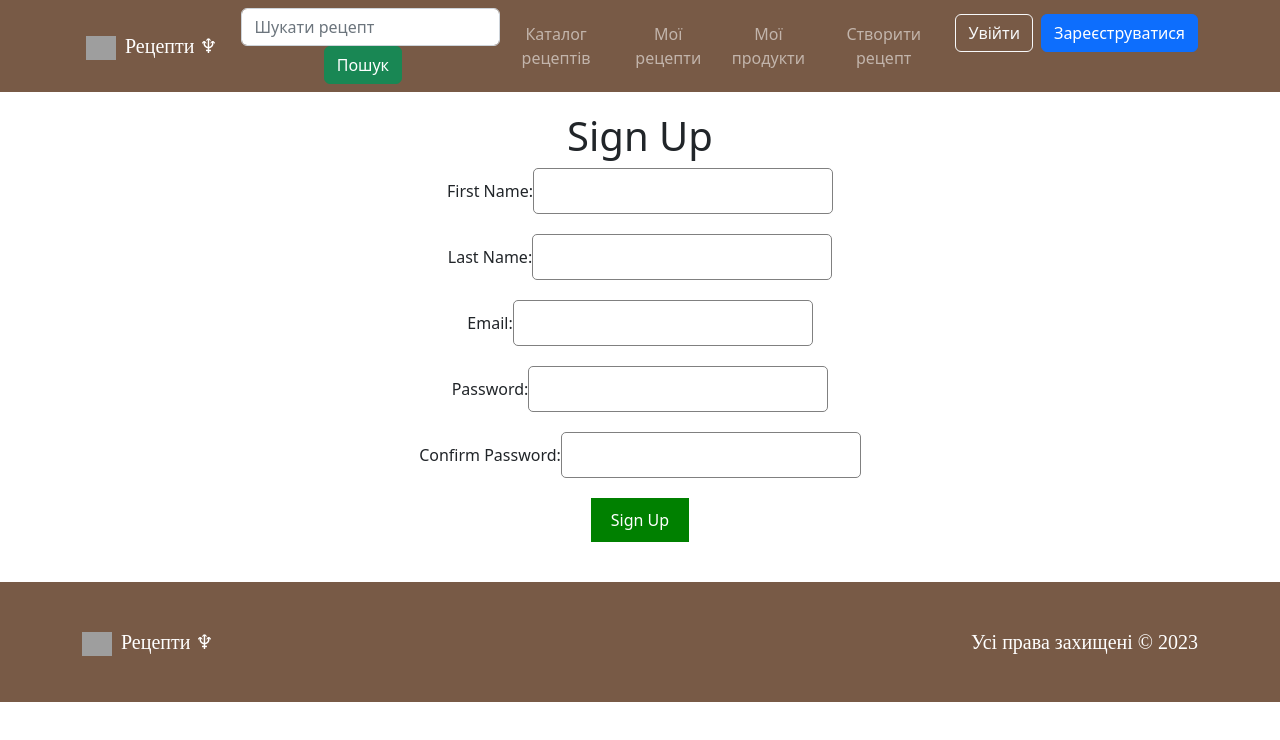
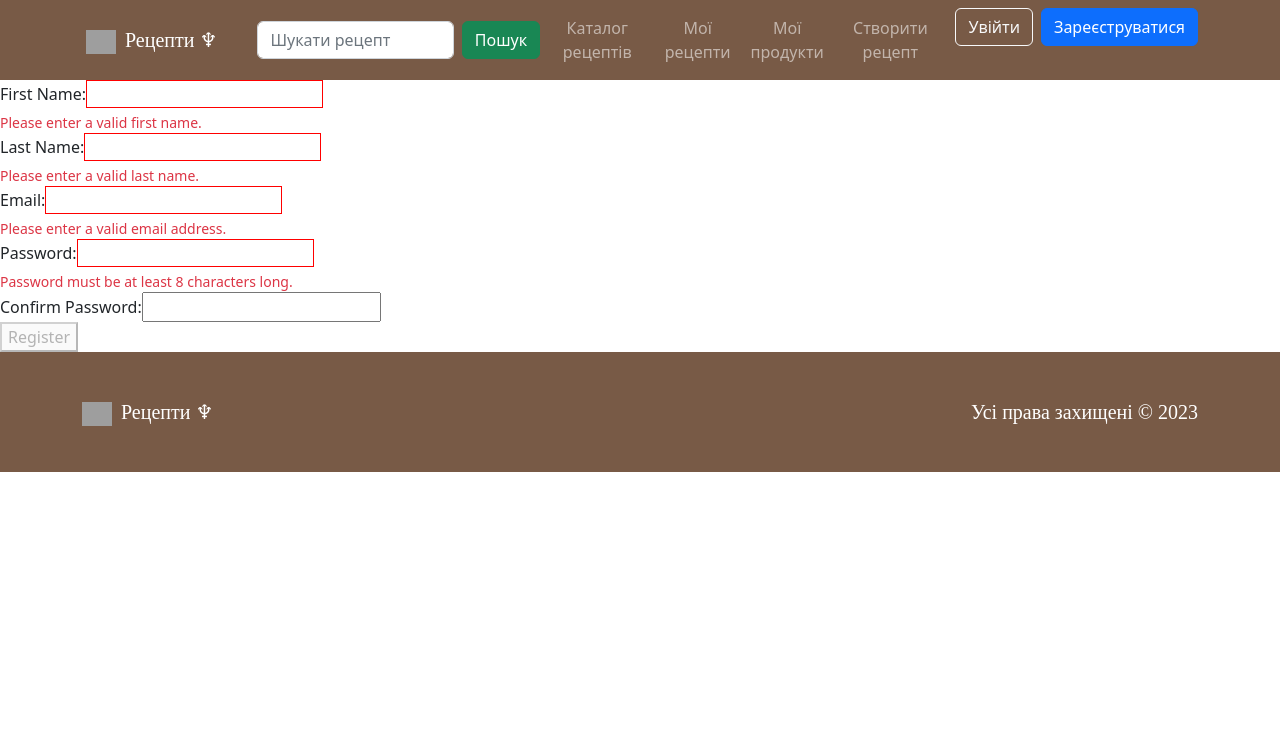
Before and after one commit to Milush47/INT20H_Recipes, a Vue app in the folder view/: page /auth/register in a window 1280 px wide. Shown: the top 740 px of the page. Built offline with nearby package versions, Linux system fonts and the light colour scheme; grey boxes are pictures that could not be loaded; a web font is replaced by a local one.

Commit message:
EDITED: -login page, register page and user service

```diff
--- a/view/src/components/LoginPage.vue
+++ b/view/src/components/LoginPage.vue
@@ -1,78 +1,85 @@
 <template>
-  <section class="login">
-    <div class="container">
-      <h1 class="title">Вхід</h1>
-      <form @submit.prevent="register" method="post">
-        <div class="form-group">
-          <label for="email">Електронна пошта</label>
+  <form @submit.prevent="submit">
+    <div>
+      <label for="email">Email:</label>
       <input
-            type="text"
-            class="form-control"
+        type="email"
         id="email"
-            placeholder="Введіть електронну пошту"
+        v-model="email"
+        :class="{ 'is-invalid': !isValidEmail }"
         required
-            v-model="email"
       />
-          <span oninput="validateEmail(email)" v-if="msg.email">{{ msg.email }}</span>
+      <div class="invalid-feedback" v-if="!isValidEmail">
+        Please enter a valid email address.
       </div>
-        <div class="form-group">
-          <label for="password">Пароль</label>
+    </div>
+    <div>
+      <label for="password">Password:</label>
       <input
         type="password"
-            class="form-control"
         id="password"
-            placeholder="Пароль"
+        v-model="password"
+        :class="{ 'is-invalid': !isValidPassword }"
         required
-            v-model="password"
       />
-          <span oninput="validatePassword(password)" v-if="msg.password">{{ msg.password }}</span>
+      <div class="invalid-feedback" v-if="!isValidPassword">
+        Password must be at least 8 characters long.
       </div>
-        <button type="submit" class="btn btn-primary">Увійти</button>
+    </div>
+    <button type="submit" :disabled="!isValidEmail || !isValidPassword">
+      Login
+    </button>
   </form>
-    </div>
-  </section>
 </template>
 
 <script>
 export default {
-  name: "LoginPage",
   data() {
     return {
       email: "",
       password: "",
-      msg: [],
     };
   },
-  methods: {
-    validateEmail(value) {
-      const regex = /^\w+([\.-]?\w+)*@\w+([\.-]?\w+)*(\.\w{2,3})+$/;
-
-      if (regex.test(value)) {
-        this.msg["email"] = "";
-      } else if (!regex.test(value)) {
-        this.msg["email"] = "Неправильна поштова скринька";
-      }
+  computed: {
+    isValidEmail() {
+      const emailRegex = /^\S+@\S+\.\S+$/;
+      return emailRegex.test(this.email);
     },
-    validatePassword(value) {
-      if (value.length >= 8) {
-        this.msg["password"] = "";
-      } else {
-        this.msg["password"] = "Пароль повинен бути не менше 8 символів";
-      }
+    isValidPassword() {
+      return this.password.length >= 8;
     },
   },
-  watch: {
-    email(value) {
-      this.email = value;
-      this.validateEmail();
+  methods: {
+    submit() {
+      const reigsterRequest = {
+        email: this.email,
+        password: this.password,
+      };
+      fetch("http://localhost:8080/auth/authenicate", {
+        method: "POST",
+        headers: {
+          "Content-Type": "application/json",
         },
-    password(value) {
-      this.password = value;
-      this.validatePassword();
+        body: JSON.stringify(reigsterRequest),
+      })
+        .then((response) => {
+          if (response.ok) {
+          } else {
+          }
+        })
+        .catch((error) => {
+        });
     },
   },
-
 };
 </script>
 
-<style scoped></style>
+<style>
+.is-invalid {
+  border-color: red;
+}
+.invalid-feedback {
+  color: red;
+  font-size: 14px;
+}
+</style>
--- a/view/src/components/RegisterPage.vue
+++ b/view/src/components/RegisterPage.vue
@@ -1,162 +1,91 @@
 <template>
-  <div class="registration-container">
-    <h1>Sign Up</h1>
-    <form @submit.prevent="register" method="post">
-      <div class="form-group">
-        <label for="firstName">First Name:</label>
-        <input type="text" id="firstName" v-model="registerRequest.firstname" />
-        <p oninput="validateFirstName()" v-if="errors.firstname" class="error">{{ errors.firstname }}</p>
+  <form @submit.prevent="submit">
+    <div>
+      <label for="first-name">First Name:</label>
+      <input
+        type="text"
+        id="first-name"
+        v-model="firstname"
+        :class="{ 'is-invalid': !isValidFirstName }"
+        required
+      />
+      <div class="invalid-feedback" v-if="!isValidFirstName">
+        Please enter a valid first name.
       </div>
-      <div class="form-group">
-        <label for="lastName">Last Name:</label>
-        <input type="text" id="lastName" v-model="registerRequest.lastname" />
-        <p oninput="validateLastName()" v-if="errors.lastname" class="error">{{ errors.lastname }}</p>
     </div>
-      <div class="form-group">
+    <div>
+      <label for="last-name">Last Name:</label>
+      <input
+        type="text"
+        id="last-name"
+        v-model="lastname"
+        :class="{ 'is-invalid': !isValidLastName }"
+        required
+      />
+      <div class="invalid-feedback" v-if="!isValidLastName">
+        Please enter a valid last name.
+      </div>
+    </div>
+    <div>
       <label for="email">Email:</label>
-        <input type="email" id="email" v-model="registerRequest.email" />
-        <p v-if="errors.email" class="error">{{ errors.email }}</p>
-        <p oninput="validateEmailForm()" v-if="emailInUse" class="error-message">Email is already in use.</p>
+      <input
+        type="email"
+        id="email"
+        v-model="email"
+        :class="{ 'is-invalid': !isValidEmail }"
+        required
+      />
+      <div class="invalid-feedback" v-if="!isValidEmail">
+        Please enter a valid email address.
       </div>
-      <div class="form-group">
+    </div>
+    <div>
       <label for="password">Password:</label>
-        <input type="password" id="password" v-model="registerRequest.password" />
-        <p oninput="validatePassword()" v-if="errors.password" class="error">{{ errors.password }}</p>
-      </div>
-      <div class="form-group">
-        <label for="passwordConfirmation">Confirm Password:</label>
       <input
         type="password"
-          id="passwordConfirmation"
-          v-model="registerRequest.confirmedPassword"
+        id="password"
+        v-model="password"
+        :class="{ 'is-invalid': !isValidPassword }"
+        required
       />
-        <p oninput="validatePasswordConfirm()" v-if="errors.confirmedPassword" class="error">
-          {{ errors.passwordConfirmation }}
-        </p>
+      <div class="invalid-feedback" v-if="!isValidPassword">
+        Password must be at least 8 characters long.
       </div>
-      <div class="form-group">
-        <button type="submit" @onclick="register">Sign Up</button>
     </div>
+    <div>
+      <label for="confirm-password">Confirm Password:</label>
+      <input
+        type="password"
+        id="confirm-password"
+        v-model="confirmedPassword"
+        :class="{ 'is-invalid': !isValidConfirmPassword }"
+        required
+      />
+      <div class="invalid-feedback" v-if="!isValidConfirmPassword">
+        Passwords do not match.
+      </div>
+    </div>
+    <button
+      type="submit"
+      :disabled="
+        !isValidFirstName ||
+        !isValidLastName ||
+        !isValidEmail ||
+        !isValidPassword ||
+        !isValidConfirmPassword
+      "
+    >
+      Register
+    </button>
   </form>
-  </div>
 </template>
 
 <script>
-import axios from "axios";
-import { createUser } from "@/service/userService";
-import RegistrationService from "./service.js";
+import { userService } from "../service/userService.js";
 
 export default {
   data() {
     return {
-      registerRequest: {
-        firstname: "",
-        lastname: "",
-        email: "",
-        password: "",
-        confirmedPassword: "",
-      },
-      emailInUse: false,
-      errors: {
-        firstname: "",
-        lastname: "",
-        email: "",
-        password: "",
-        confirmedPassword: "",
-      },
-    };
-  },
-  methods: {
-    async register() {
-      this.clearErrors();
-
-      // if (!this.firstname) {
-      //   this.errors.firstname = "First name is required";
-      // }
-      // if (!this.lastname) {
-      //   this.errors.lastname = "Last name is required";
-      // }
-      // if (!this.email) {
-      //   this.errors.email = "Email is required";
-      // } else if (!this.validateEmail(this.email)) {
-      //   this.errors.email = "Email is invalid";
-      // }
-      // if (!this.password) {
-      //   this.errors.password = "Password is required";
-      // } else if (this.password.length < 8) {
-      //   this.errors.password = "Password must be at least 8 characters long";
-      // } else if (!this.password.match(/[a-z]/)) {
-      //   this.errors.password = "Password must contain at least one lowercase letter";
-      // } else if (!this.password.match(/[A-Z]/)) {
-      //   this.errors.password = "Password must contain at least one uppercase letter";
-      // } else if (!this.password.match(/[0-9]/)) {
-      //   this.errors.password = "Password must contain at least one number";
-      // } else if (!this.password.match(/[!@#$%^&*]/)) {
-      //   this.errors.password = "Password must contain at least one special character";
-      // }
-      // if (!this.passwordConfirmation) {
-      //   this.errors.passwordConfirmation = "Password confirmation is required";
-      // } else if (this.password !== this.passwordConfirmation) {
-      //   this.errors.passwordConfirmation =
-      //     "Password confirmation does not match";
-      // }
-
-      // const url = "http://localhost:8080/auth/register";
-      // const body = {
-      //   firstname: this.registerRequest.firstname,
-      //   lastname: this.registerRequest.lastname,
-      //   email: this.registerRequest.email,
-      //   password: this.registerRequest.password,
-      //   confirmedPassword: this.registerRequest.confirmedPassword,
-      // };
-
-      try {
-        const response = await RegistrationService.register(
-            this.firstname,
-            this.lastname,
-            this.email,
-            this.password,
-            this.confirmedPassword
-        )
-        // Do something with the successful response, e.g. redirect the user
-      } catch (error) {
-        // Handle the error, e.g. display an error message
-        console.error(error)
-      }
-
-      // RegistrationService.register(this.registerRequest)
-      //   .then((response) => {
-      //     console.log(response);
-      //   })
-      //   .catch((error) => {
-      //     if (error.response.status === 409) {
-      //       this.emailInUse = true;
-      //     }
-      //   });
-
-      // if (!Object.values(this.errors).some((error) => error)) {
-      //   try {
-      //     const registerRequest = await axios.post(url, body);
-      //     await createUser(registerRequest.data);
-      //     this.$router.push("/auth/authenticate");
-      //   } catch (error) {
-      //     console.error(error);
-      //   }
-      // }
-      //this.$router.push("/auth/authenticate");
-
-      // axios.post(url, body)
-      //     .then(response => {
-      //       console.log(response);
-      //     })
-      //     .catch(error => {
-      //       if (error.response.status === 409 ) {
-      //         this.emailInUse = true;
-      //       }
-      //     })
-    },
-    clearErrors() {
-      this.errors = {
       firstname: "",
       lastname: "",
       email: "",
@@ -164,99 +93,53 @@ export default {
       confirmedPassword: "",
     };
   },
-    validateEmail(email) {
-      const regex =
-        /^(([^<>()[\]\\.,;:\s@"]+(\.[^<>()\[\]\\.,;:\s@"]+)*)|(".+"))@((\[[0-9]{1,3}\.[0-9]{1,3}\.[0-9]{1,3}\.[0-9]{1,3}\])|(([a-zA-Z\-0-9]+\.)+[a-zA-Z]{2,}))$/;
-      return regex.test(email);
+  computed: {
+    isValidFirstName() {
+      const nameRegex = /^[a-zA-Z]+([ -][a-zA-Z]+)*$/;
+      return nameRegex.test(this.firstname);
     },
-
-  validateFirstName() {
-    if (!this.firstname) {
-      this.errors.firstname = "First name is required";
-    }
+    isValidLastName() {
+      const nameRegex = /^[a-zA-Z]+([ -][a-zA-Z]+)*$/;
+      return nameRegex.test(this.lastname);
     },
-  validateLastName() {
-    if (!this.lastname) {
-      this.errors.lastname = "Last name is required";
-    }
+    isValidEmail() {
+      const emailRegex = /^[^\s@]+@[^\s@]+\.[^\s@]+$/;
+      return emailRegex.test(this.email);
     },
-  validateEmailForm() {
-    if (!this.email) {
-      this.errors.email = "Email is required";
-    } else if (!this.validateEmail(this.email)) {
-      this.errors.email = "Email is invalid";
-    }
+    isValidPassword() {
+      return this.password.length >= 8;
     },
-  validatePassword() {
-    if (!this.password) {
-      this.errors.password = "Password is required";
-    } else if (this.password.length < 8) {
-      this.errors.password = "Password must be at least 8 characters long";
-    } else if (!this.password.match(/[a-z]/)) {
-      this.errors.password = "Password must contain at least one lowercase letter";
-    } else if (!this.password.match(/[A-Z]/)) {
-      this.errors.password = "Password must contain at least one uppercase letter";
-    } else if (!this.password.match(/[0-9]/)) {
-      this.errors.password = "Password must contain at least one number";
-    } else if (!this.password.match(/[!@#$%^&*]/)) {
-      this.errors.password = "Password must contain at least one special character";
-    }
+    isValidConfirmPassword() {
+      return this.confirmedPassword === this.password;
     },
-  validatePasswordConfirm() {
-    if (!this.confirmedPassword) {
-      this.errors.confirmedPassword = "Password confirmation is required";
-    } else if (this.password !== this.confirmedPassword) {
-      this.errors.confirmedPassword =
-        "Password confirmation does not match";
-    }
+  },
+  methods: {
+    submit() {
+      const registerRequest = {
+        firstname: this.firstname,
+        lastname: this.lastname,
+        email: this.email,
+        password: this.password,
+        confirmedPassword: this.confirmedPassword,
+      };
+      userService
+        .register(registerRequest)
+        .then((response) => {
+          // handle successful registration
+        })
+        .catch((error) => {
+          // handle registration error
+        });
     },
   },
 };
 </script>
 
 <style>
-.registration-container {
-  display: flex;
-  flex-direction: column;
-  align-items: center;
-  padding: 20px;
+.is-invalid {
+  border: 1px solid red;
 }
-
-h2 {
-  margin-bottom: 20px;
-}
-
-form {
-  display: flex;
-  flex-direction: column;
-  align-items: center;
-}
-
-.form-group {
-  margin-bottom: 20px;
-}
-
-input {
-  padding: 10px;
-  font-size: 16px;
-  border: 1px solid gray;
-  border-radius: 5px;
-  width: 300px;
-}
-
-.error {
+.invalid-feedback {
   color: red;
-  font-size: 14px;
-  margin-top: 5px;
-}
-
-button {
-  padding: 10px 20px;
-  font-size: 16px;
-  background-color: green;
-  color: white;
-  border: none;
-  border-radius: 5px;
-  cursor: pointer;
 }
 </style>
```
Also changed, not shown: view/src/service/userService.js (+18 -22 lines). Lines whose indentation alone changed are shown as unchanged.
